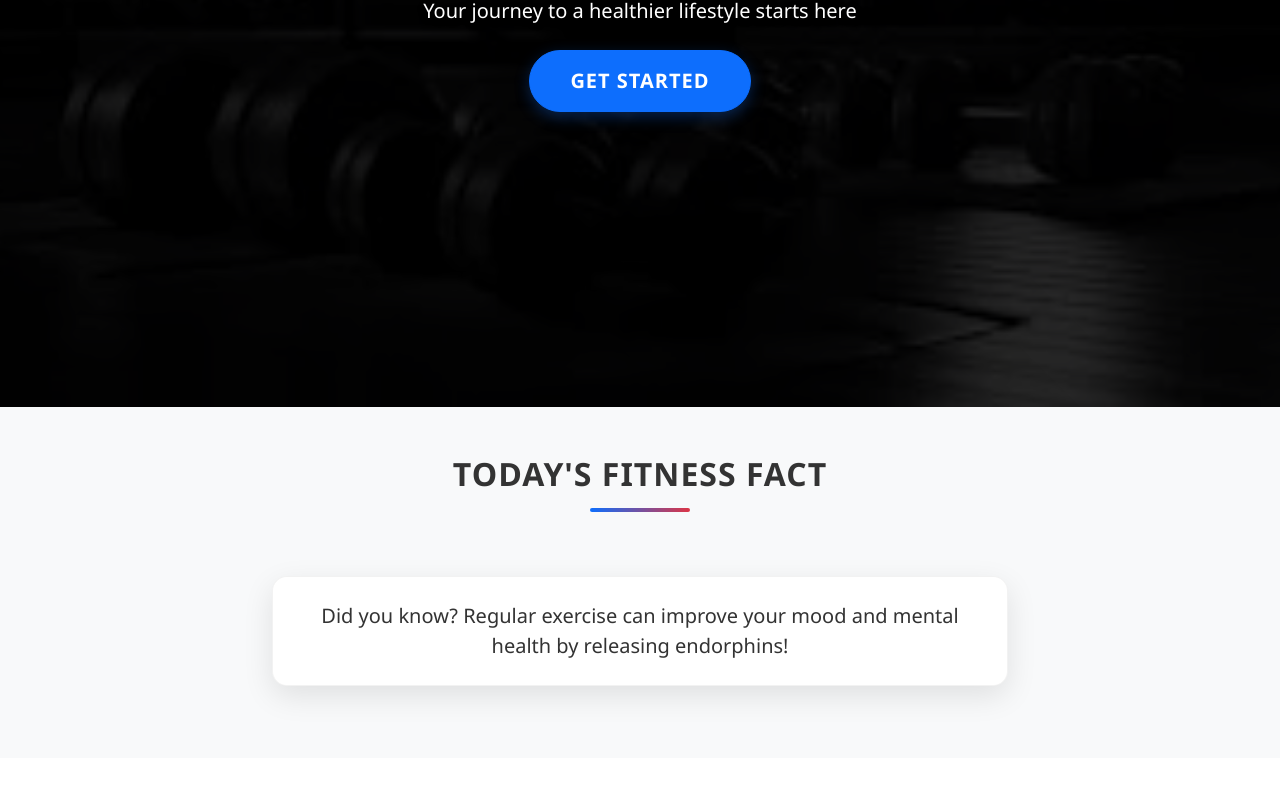
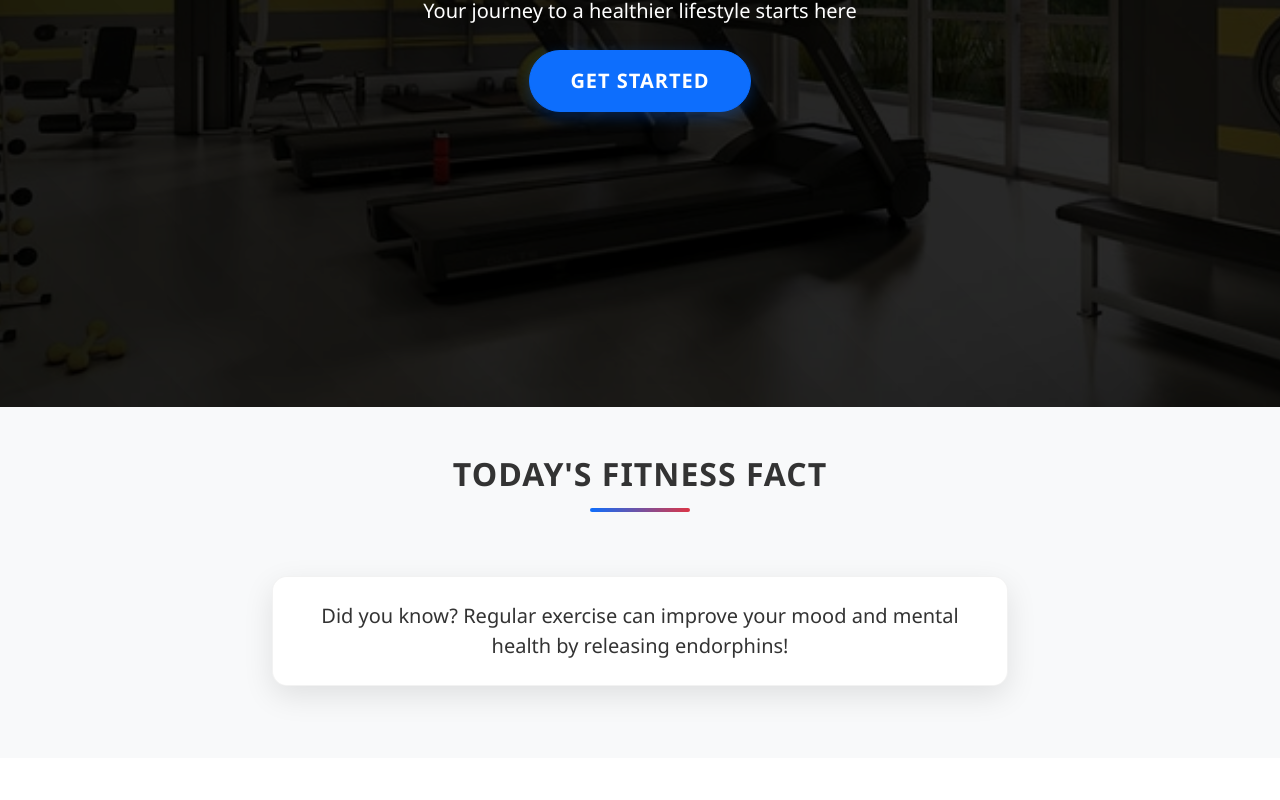
Before and after one commit to JoeSaf/clickfit, a website: page public/index.html in a window 1280 px wide. Shown: the part 393-1193 px from the top of the page. Drawn offline with nearby package versions, Linux system fonts and the light colour scheme; no server answers.

Commit message:
051020252322-updated bg

```diff
--- a/public/css/styles.css
+++ b/public/css/styles.css
@@ -83,15 +83,16 @@ section {
 .hero-section {
     height: 100vh;
     min-height: 600px;
-    background-image: url('blkgym.webp');
+    background-image: url('./fitti.webp');
     background-size: cover;
     background-position: center;
+    background-repeat: no-repeat;
     background-attachment: scroll;
     position: relative;
     color: white;
     display: flex;
     align-items: center;
-    -webkit-backface-visibility: hidden; /* Prevent flickering on iOS */
+    -webkit-backface-visibility: hidden;
     backface-visibility: hidden;
 }
 
--- a/public/index.html
+++ b/public/index.html
@@ -7,7 +7,7 @@
     <link href="https://cdn.jsdelivr.net/npm/bootstrap@5.3.0-alpha1/dist/css/bootstrap.min.css" rel="stylesheet">
     <link rel="stylesheet" href="https://cdnjs.cloudflare.com/ajax/libs/font-awesome/6.0.0/css/all.min.css">
     <link rel="stylesheet" href="https://cdnjs.cloudflare.com/ajax/libs/animate.css/4.1.1/animate.min.css">
-    <link rel="stylesheet" href="css/styles.css">
+    <link rel="stylesheet" href="css/styles.css?v=1.1">
 </head>
 <body>
     <!-- Navigation -->
```
Also changed, not shown: public/css/fitti.jpg (added), public/css/fitti.webp (added).
